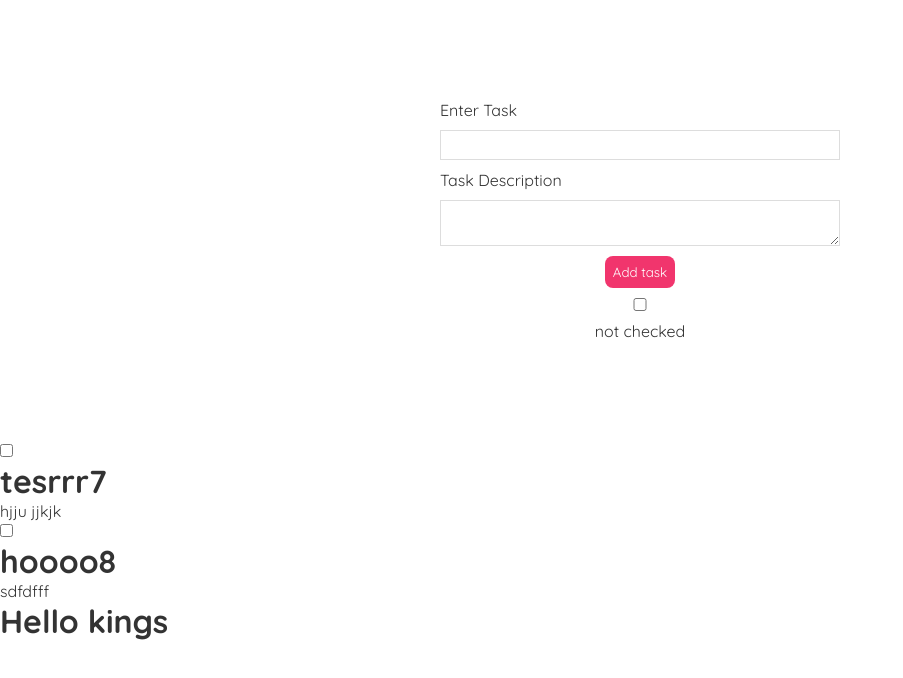
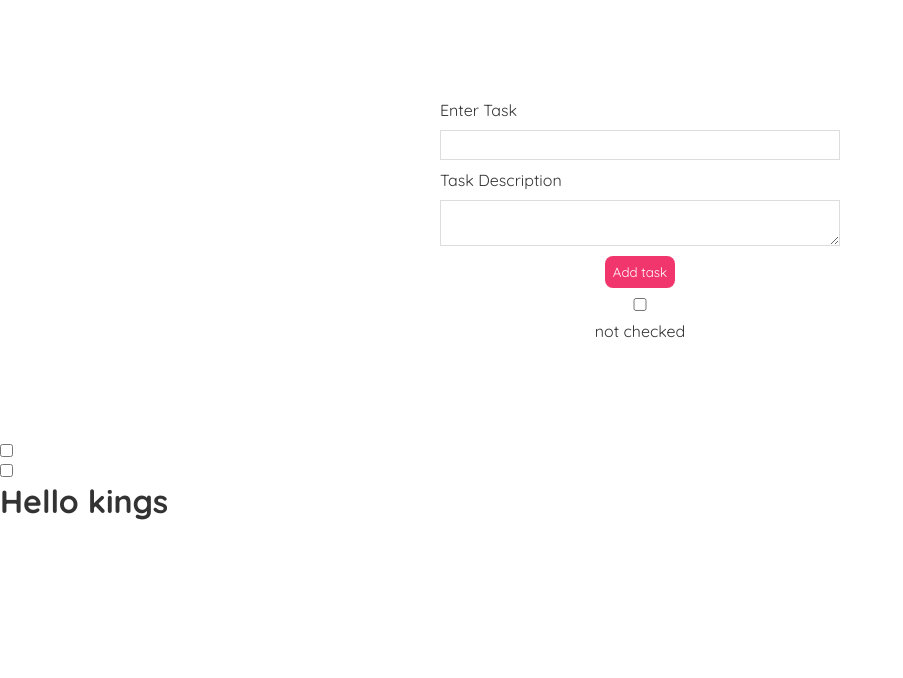
Before and after one commit to Kingsleyetukudo/reactjs-todo-list, a React (Create React App) app: page / in a window 1280 px wide. Shown: the top 678 px of the page, without its empty margins (0-903 px from the left). Built offline with nearby package versions, Linux system fonts and the light colour scheme; data requests are answered from the project's data file.

Commit message:
marking custom hook

```diff
--- a/data/db.json
+++ b/data/db.json
@@ -1,15 +1,9 @@
 {
   "tasks": [
     {
-      "title": "tesrrr7",
-      "body": "hjju jjkjk",
-      "isdone": false,
       "id": 7
     },
     {
-      "title": "hoooo8",
-      "body": "sdfdfff",
-      "isdone": false,
       "id": 8
     }
   ]
--- a/src/components/DisplayTasks.js
+++ b/src/components/DisplayTasks.js
@@ -14,27 +14,31 @@ const DisplayTasks = () => {
   const [todoTask, setTodoTask] = useState();
   const handleChange = (todo) => {
     setTodoTask(todo);
-    // const isdone = {
-    //   id: id,
-    //   title: todo.title,
-    //   body: todo.body,
-    //   isdone: todo.isdone,
-    // };
-    console.log(todoTask.isdone);
-    // fetch(`http://localhost:8000/tasks/${id}`, {
-    //   method: "PUT",
-    //   headers: { "content-type": "application/json" },
-    //   body: JSON.stringify(isdone),
-    // });
+    const isdone = {
+      id: todoTask.id,
+      title: todoTask.title,
+      body: todoTask.body,
+      isdone: todoTask.isdone,
+    };
+    console.log(isdone);
+    fetch(`http://localhost:8000/tasks/${todo.id}`, {
+      method: "PUT",
+      headers: { "content-type": "application/json" },
+      body: JSON.stringify(isdone),
+    });
   };
 
   return (
     <div>
       {todos.map((todo) => (
         <div key={todo.id} onClick={() => handleChange(todo)}>
-          <input type="checkbox" checked={todo.isdone} />
           <h1>{todo.title}</h1>
           <p>{todo.body}</p>
+          <input
+            type="checkbox"
+            checked={todo.isdone}
+            onChange={() => setTodoTask(!todo.isdone)}
+          />
         </div>
       ))}
 
```
